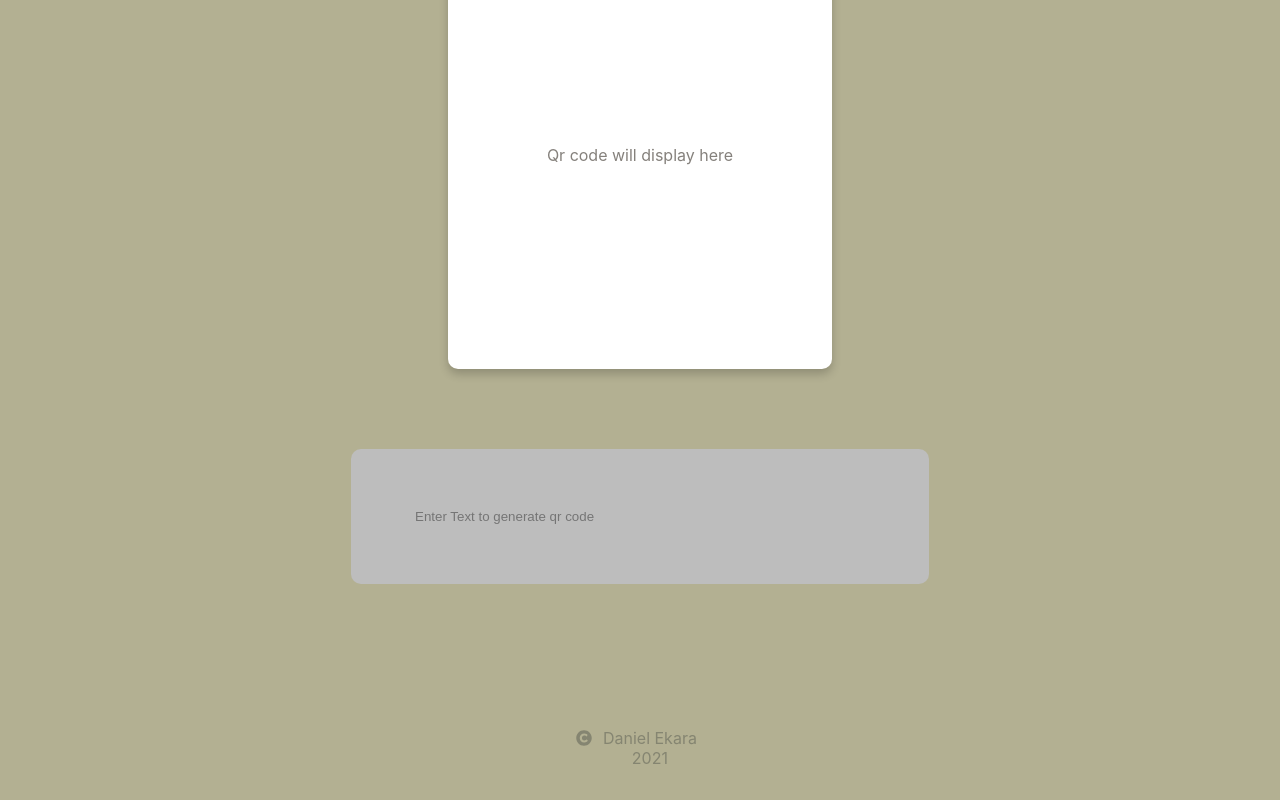
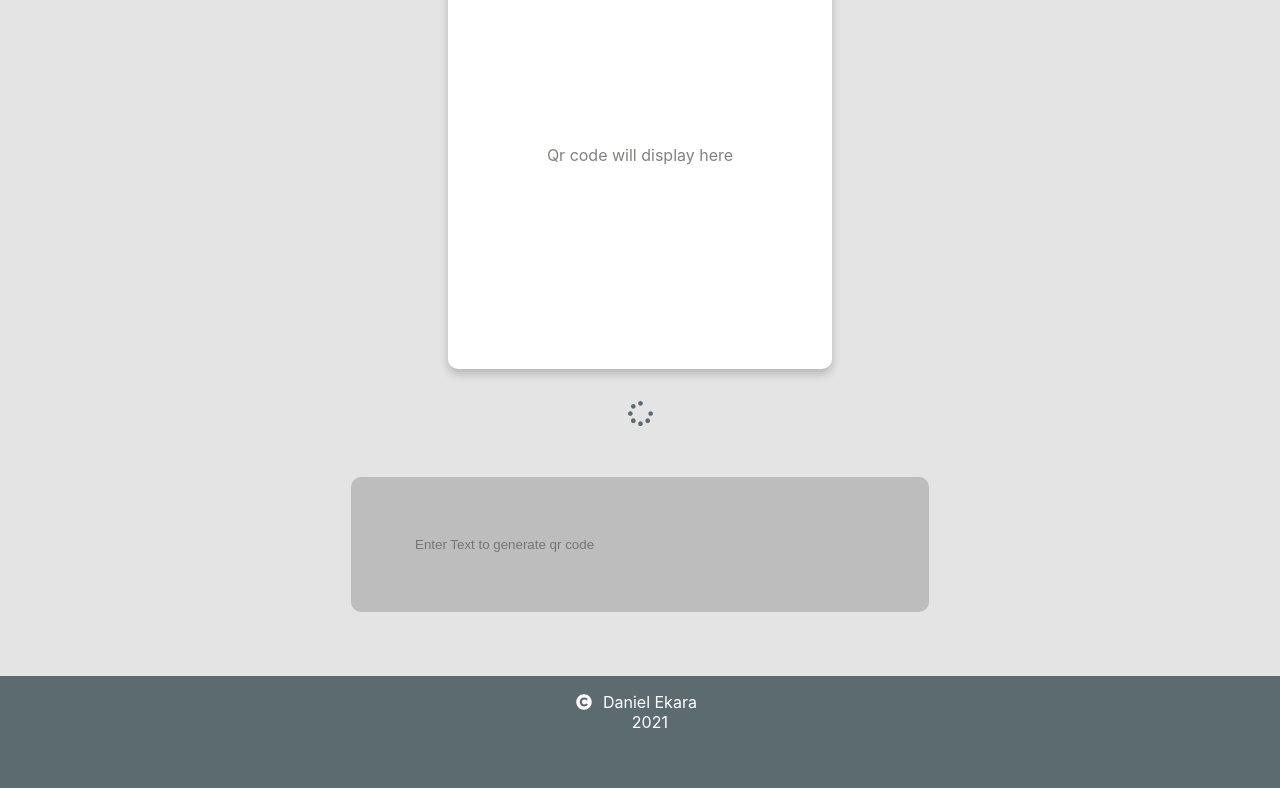
Before and after one commit to gakido07/qr-code-generator-frontend, a React (Create React App) app: page / in a window 1280 px wide. Shown: the part 176-976 px from the top of the page. Built offline with nearby package versions, Linux system fonts and the light colour scheme; the HTML template or start-up script is replaced by a standard one.

Commit message:
added spinner

```diff
--- a/src/App.css
+++ b/src/App.css
@@ -1,6 +1,6 @@
 .App {
   text-align: center;
-  background-color: rgb(179, 176, 146);
+  background-color: rgb(228, 228, 228);
   height: fit-content;
   padding-bottom: 0em;
 }
--- a/src/Footer.css
+++ b/src/Footer.css
@@ -1,14 +1,15 @@
 .footer{
-    height: 5.5em;
-    color: rgb(133, 133, 113);
+    height: 7em;
+    color: rgb(255, 255, 255);
+    background-color: rgb(92, 107, 112);
     text-align: center;
+    margin-top: 4em;
 }
 
 .footer_content{
     display: flex;
     width: 10%;
     margin: auto;
-    margin-top: 8em;
 }
 
 
--- a/src/Header.css
+++ b/src/Header.css
@@ -1,5 +1,5 @@
 .header{
-    background: rgb(114, 92, 92);
+    background: rgb(92, 107, 112);
     margin-top: -1.5em;
     height: 5em;
     text-align: left;
--- a/src/QrDisplay.css
+++ b/src/QrDisplay.css
@@ -3,6 +3,15 @@
     display: block;
     padding-top: 4em;
     height: fit-content;
+}
+
+@keyframes animateSpinner {
+    from{
+        transform: none;
+    }
+    to{
+        transform: rotate(360deg);
+    }
 }
 
 .qr_image_container{
@@ -21,8 +30,21 @@
 
 
 .input_box_container{
-    margin-top: 5em;
+    margin-top: 2em;
     display: block;
+}
+
+.input_box_container svg{
+    margin-bottom: 2em;
+    color: rgb(92, 107, 112);
+    font-size: 25px;
+}
+
+.input_box_container .svg_spinner.spinning{
+    animation-name: animateSpinner;
+    animation-duration: 1s;
+    animation-iteration-count: infinite;
+    animation-delay: 0s;
 }
 
 
--- a/src/QrDisplay.js
+++ b/src/QrDisplay.js
@@ -1,3 +1,5 @@
+import { faSpinner } from '@fortawesome/free-solid-svg-icons';
+import { FontAwesomeIcon } from '@fortawesome/react-fontawesome';
 import React, { useState } from 'react';
 import "./QrDisplay.css";
 
@@ -6,9 +8,23 @@ function QrDisplay() {
 
     const [rawText, setRawText] = useState('');
 
-
     const baseURL = "https://qr-code-generator-1.herokuapp.com"
 
+
+    const startSpinner = () => {
+        const spinner = document.querySelector(".svg_spinner")
+        if(rawText.length > 1 && !spinner.classList.contains("spinning")){
+            spinner.classList.add("spinning")
+        }
+    }
+
+
+    const stopSpinner = () => {
+        const spinner = document.querySelector(".svg_spinner")
+        if(spinner.classList.contains("spinning")){
+            spinner.classList.remove("spinning")
+        }
+    }
 
 
 
@@ -17,7 +33,11 @@ function QrDisplay() {
             <div className="qr_image_container">
                 {
                     rawText? (
-                <a download href={`${baseURL}/newQrCode/?barcode=${rawText}`}>
+                <a download href={`${baseURL}/newQrCode/?barcode=${rawText}`}
+                onLoad={()=>{
+                    stopSpinner()
+                }}
+                >
 
                         <img alt="Enter text to encrypt" height="100%" width="90%" className={rawText? ("show"):("hidden")} src={`${baseURL}/newQrCode/?barcode=${rawText}`}></img>
                 </a>
@@ -26,15 +46,23 @@ function QrDisplay() {
                     (
                         <div className="hint">
                             <p>Qr code will display here</p>
+
                         </div>
                     )
                 }
 
             </div>
             <div className="input_box_container">
+            <FontAwesomeIcon icon={faSpinner}
 
+            className="svg_spinner"/>
                 <div>
-                <input type="text" placeholder="Enter Text to generate qr code" onChange={(event) => setRawText(event.target.value)}>
+                <input type="text" placeholder="Enter Text to generate qr code" onChange={(event) => {
+                    if(event.target.value.length > 1){
+                        startSpinner()
+                    }
+                    setRawText(event.target.value)
+                }}>
                 </input>
                 </div>
             </div>
```
